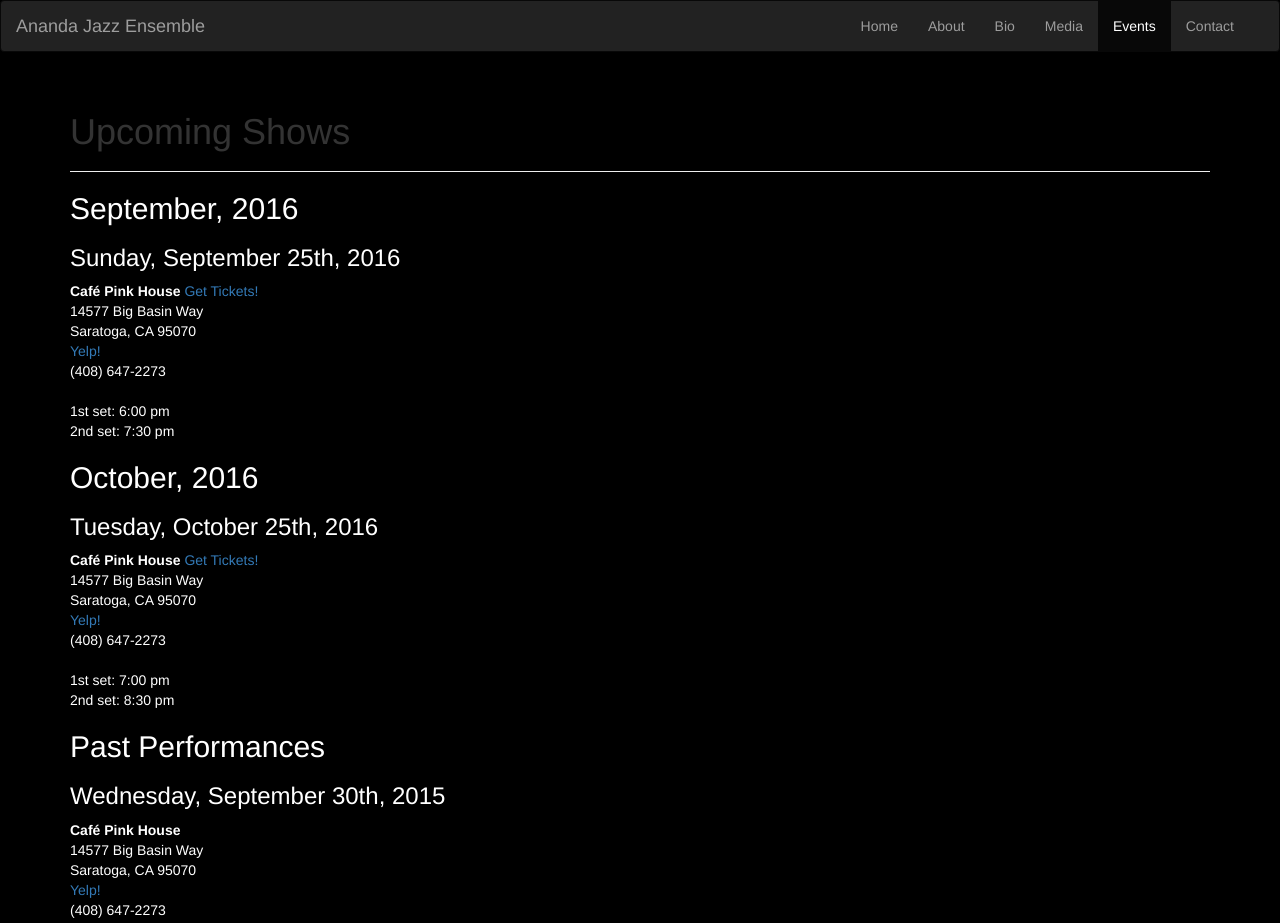
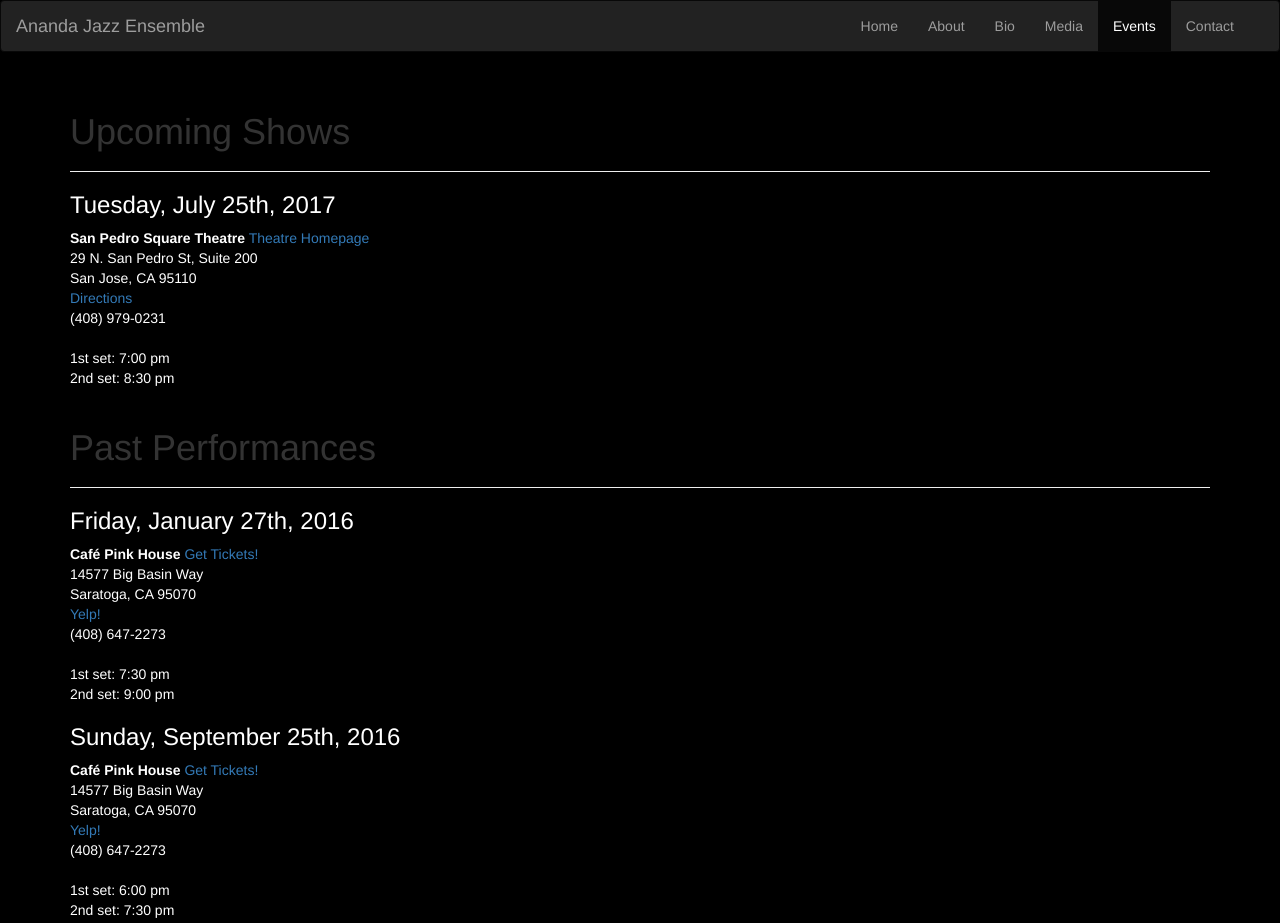
Before and after one commit to milesyebisu/anandajazz, a plain HTML site: page events.html in a window 1280 px wide. Shown: the top 923 px of the page. Drawn offline with nearby package versions, Linux system fonts and the light colour scheme.

Commit message:
July 2017 update

```diff
--- a/events.html
+++ b/events.html
@@ -41,7 +41,35 @@
                 <h1>Upcoming Shows</h1>
             </div>
             <div class="whitetext">
-                <h2>September, 2016</h2>
+                <h3>Tuesday, July 25th, 2017</h3>
+                <address>
+                    <strong>San Pedro Square Theatre</strong> <a href="http://tabardtheatre.org/">Theatre Homepage</a><br>
+                    29 N. San Pedro St, Suite 200<br>
+                    San Jose, CA 95110<br>
+                    <a href="http://www.tabardtheatre.org/TOSPS/directions.html">Directions</a><br>
+                    (408) 979-0231
+                </address>
+                1st set: 7:00 pm<br>
+                2nd set: 8:30 pm
+			</div>
+		</div>
+        <div class="container">
+            <div class="page-header">
+                <h1>Past Performances</h1>
+			</div>
+            <div class="whitetext">
+                <h3>Friday, January 27th, 2016</h3>
+                <address>
+                    <strong>Caf&eacute Pink House</strong> <a href="http://cafepinkhouse.com/">Get Tickets!</a><br>
+                    14577 Big Basin Way<br>
+                    Saratoga, CA 95070<br>
+                    <a href="http://www.yelp.com/biz/caf%C3%A9-pinkhouse-saratoga">Yelp!</a><br>
+                    (408) 647-2273
+                </address>
+                1st set: 7:30 pm<br>
+                2nd set: 9:00 pm
+            </div>
+            <div class="whitetext">
                 <h3>Sunday, September 25th, 2016</h3>
                 <address>
                     <strong>Caf&eacute Pink House</strong> <a href="http://cafepinkhouse.com/">Get Tickets!</a><br>
@@ -54,7 +82,6 @@
                 2nd set: 7:30 pm
             </div>
             <div class="whitetext">
-                <h2>October, 2016</h2>
                 <h3>Tuesday, October 25th, 2016</h3>
                 <address>
                     <strong>Caf&eacute Pink House</strong> <a href="http://cafepinkhouse.com/">Get Tickets!</a><br>
@@ -67,7 +94,6 @@
                 2nd set: 8:30 pm
             </div>
             <div class="whitetext">
-                <h2>Past Performances</h2>
                 <h3>Wednesday, September 30th, 2015</h3>
                 <address>
                     <strong>Caf&eacute Pink House</strong><br>
```
Also changed, not shown: about.html (+1 -1 lines), bio.html (+2 -2 lines), index.html (+7 -1 lines), media.html (+17 -7 lines).
